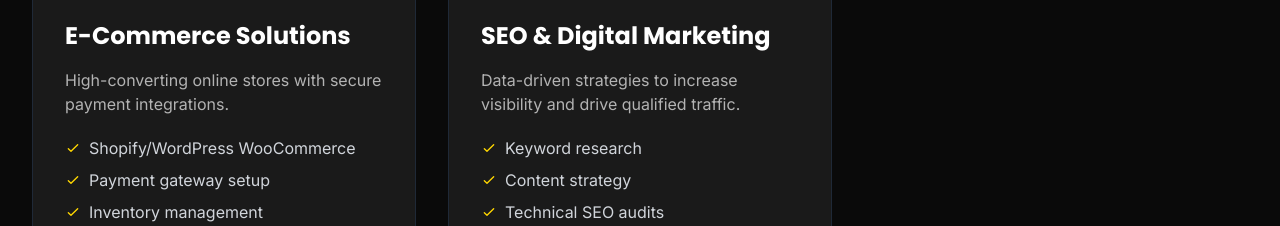
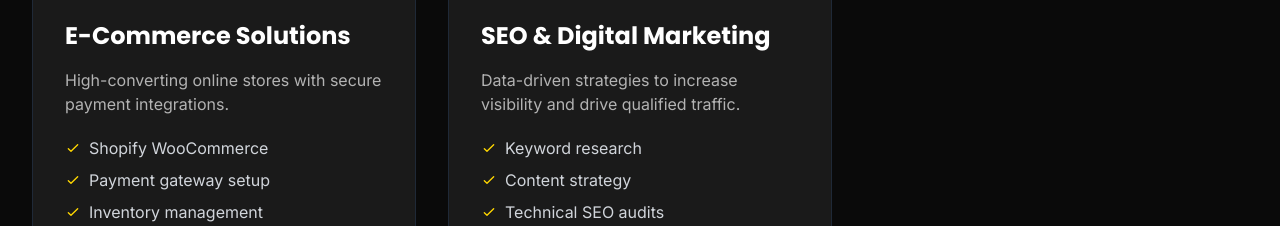
Before and after one commit to MehulGoyal07/BaazTechno, a React (Vite) app: page /services in a window 1280 px wide. Shown: the part 900-1126 px from the top of the page. Built offline with nearby package versions, Linux system fonts and the light colour scheme.

Commit message:
service-updated

```diff
--- a/src/components/Service.jsx
+++ b/src/components/Service.jsx
@@ -59,7 +59,7 @@ const ServicesPage = () => {
       title: "E-Commerce Solutions",
       description: "High-converting online stores with secure payment integrations.",
       features: [
-        "Shopify/WordPress WooCommerce",
+        "Shopify WooCommerce",
         "Payment gateway setup",
         "Inventory management",
         "Checkout optimization"
```
